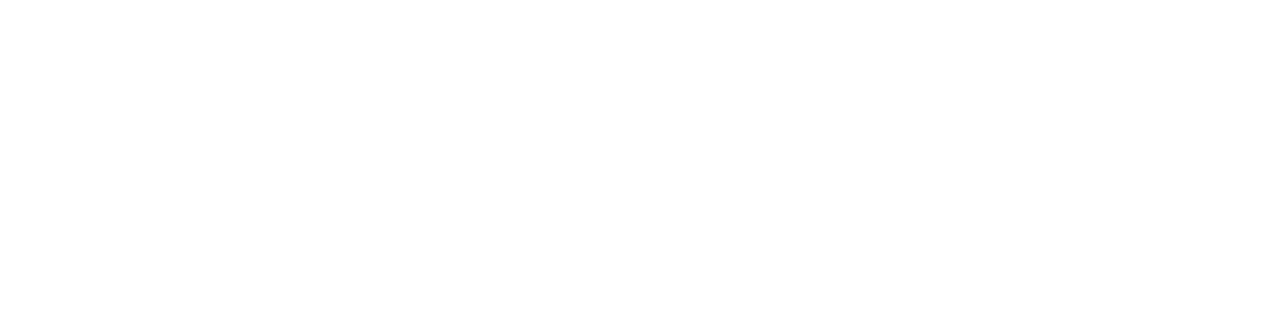
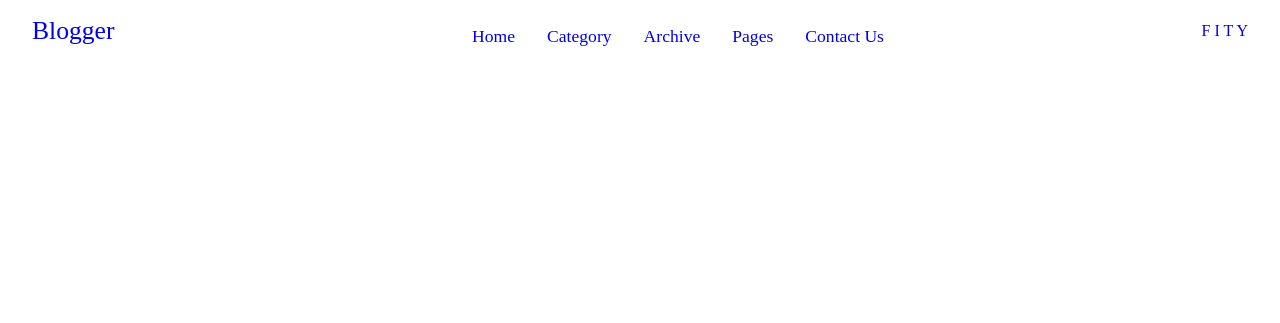
Before and after one commit to Maidul02/Responsive-blogger-website-using-html-css-and-js, a plain HTML site: page index.html in a window 1280 px wide. Drawn offline with Linux system fonts and the light colour scheme.

Commit message:
Added some css in the navbar

```diff
--- /dev/null
+++ b/css/style.css
@@ -0,0 +1,60 @@
+html, body {
+    margin: 0;
+    box-sizing: border-box;
+    overflow-x: hidden;
+}
+
+/* Global classes */
+a{
+    text-decoration: none;
+}
+
+.flex-row{
+    display: flex;
+    flex-direction: row;
+    flex-wrap: wrap;
+}
+
+ul{
+    list-style-type: none;
+}
+
+/* Global classes */
+
+
+/* navbar */
+.nav {
+    background: white;
+    padding: 0 2rem;
+    height: 0rem;
+    min-height: 40vh;
+    overflow: hidden;
+}
+
+.nav .nav-menu{
+    justify-content: space-between;
+}
+
+.nav .nav-items{
+    display: flex;
+    margin: 0;
+}
+
+.nav .nav-items .nav-link{
+    padding: 1.6rem 1rem;
+    font-size: 1.1rem;
+    position: relative;
+}
+
+.nav .nav-brand a{
+    font-size: 1.6rem;
+    padding: 1rem 0;
+    display: block;
+}
+
+
+.nav .social{
+    padding: 1.4rem 0;
+}
+
+/* navbar */
--- a/index.html
+++ b/index.html
@@ -4,8 +4,43 @@
     <meta charset="UTF-8">
     <meta name="viewport" content="width=device-width, initial-scale=1.0">
     <title>Document</title>
+    <link rel="stylesheet" href="./css/style.css">
 </head>
 <body>
+    <nav class="nav">
+        <div class="nav-menu flex-row">
+            <div class="nav-brand">
+                <a href="#" class="text-gray">Blogger</a>
+            </div>
+            <div>
+                <ul class="nav-items">
+                    <li class="nav-link">
+                        <a href="#">Home</a>
+                    </li>
+                    <li class="nav-link">
+                        <a href="#">Category</a>
+                    </li>
+                    <li class="nav-link">
+                        <a href="#">Archive</a>
+                    </li>
+                    <li class="nav-link">
+                        <a href="#">Pages</a>
+                    </li>
+                    <li class="nav-link">
+                        <a href="#">Contact Us</a>
+                    </li>
+                </ul>
+            </div>
+            <div class="social text-gray">
+                <a href="#">F</a>
+                <a href="#">I</a>
+                <a href="#">T</a>
+                <a href="#">Y</a>
+            </div>
+        </div>
+    </nav>
 
+
+    <script src="./js/main.js"></script>
 </body>
 </html>
```
Also changed, not shown: js/main.js (added).
